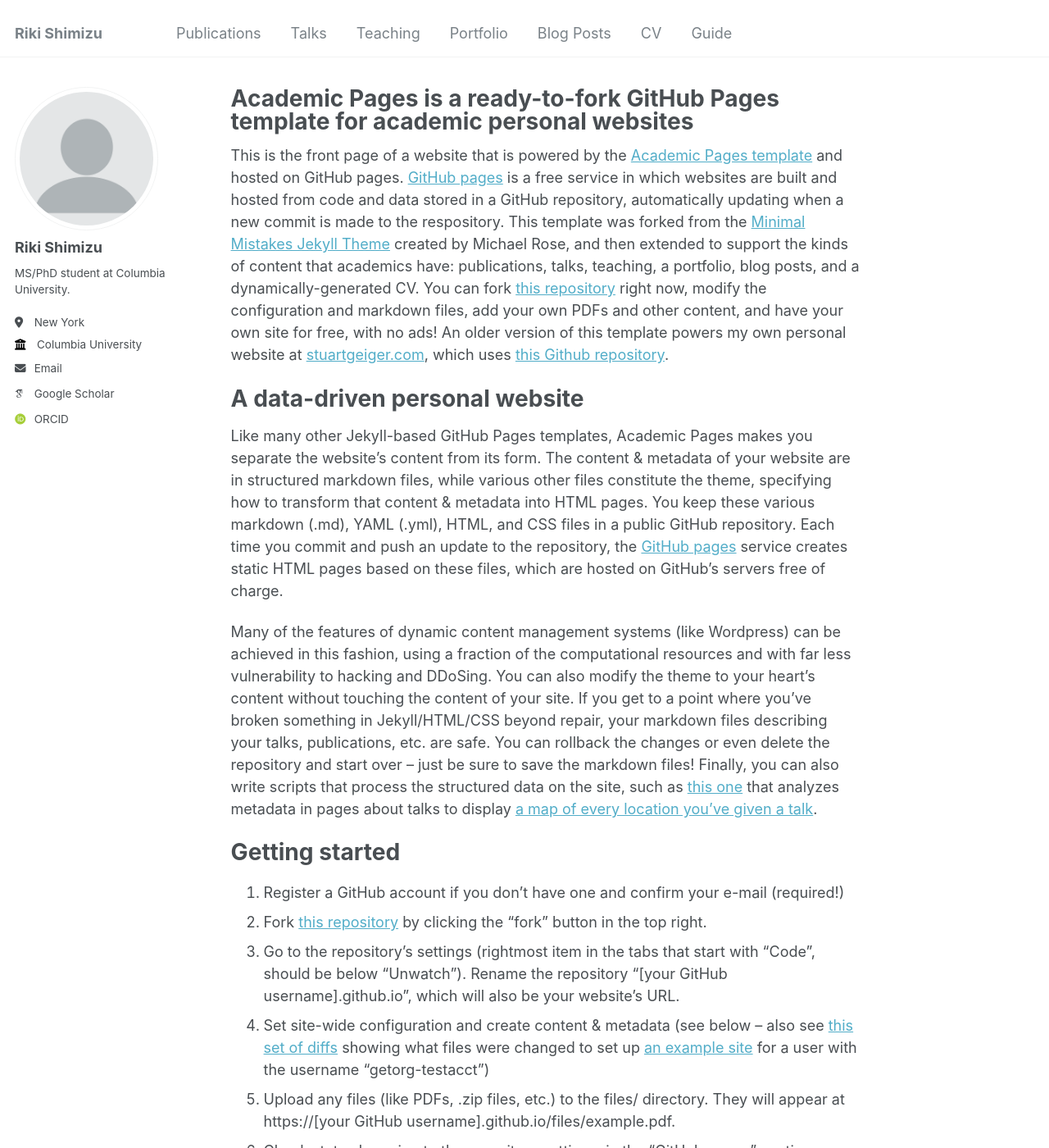
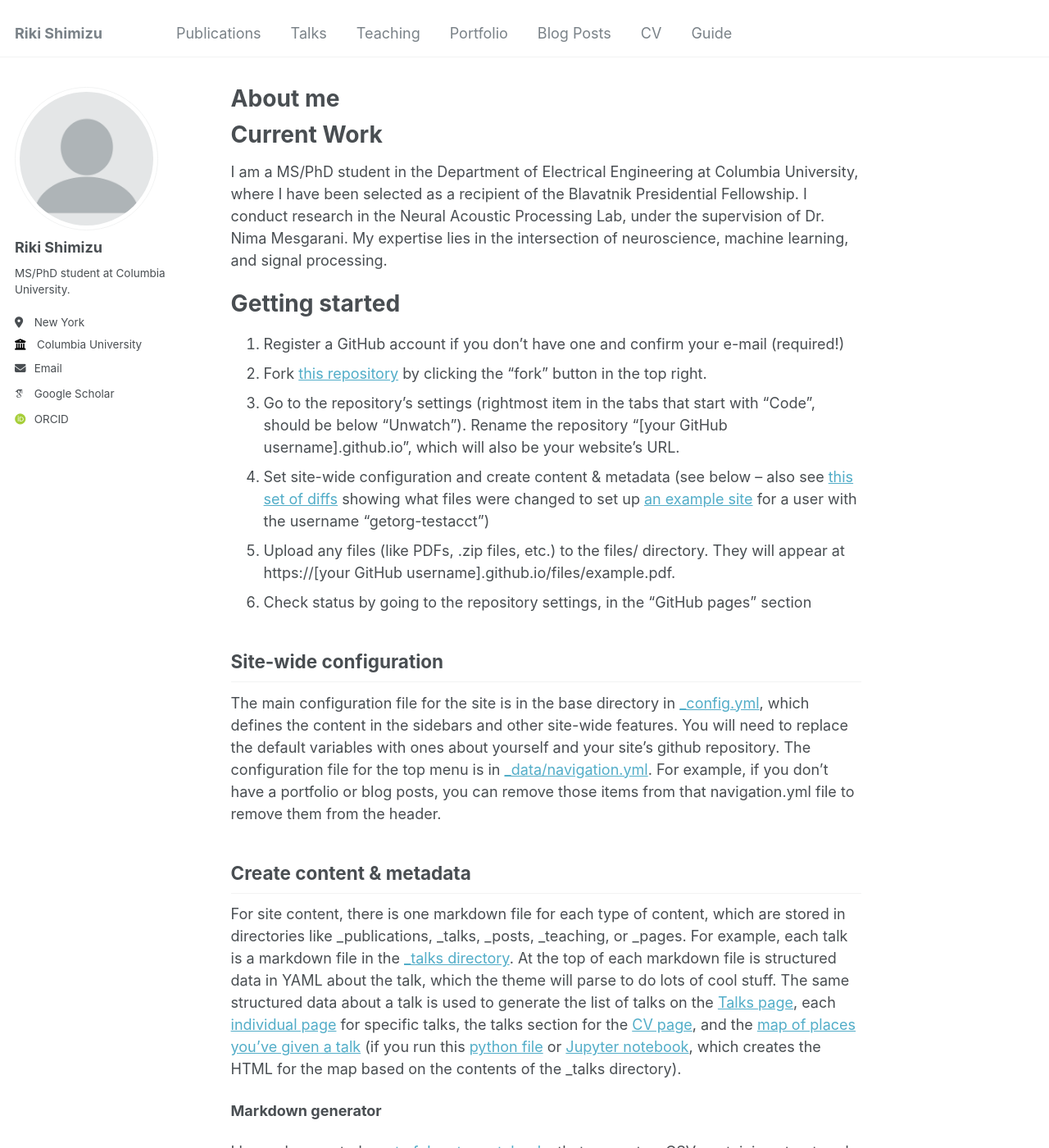
Before and after one commit to rikishimizu/rikishimizu.github.io, a Jekyll site: the page built from _pages/about.md, in a window 1280 px wide and 1400 px high. Shown: the whole window at 82% size. Built offline with Jekyll 4.4.1, drawn with Linux system fonts in a browser that asks for light colours; some web fonts are replaced.

Commit message:
Update about.md

```diff
--- a/_pages/about.md
+++ b/_pages/about.md
@@ -1,19 +1,15 @@
 ---
 permalink: /
-title: "Academic Pages is a ready-to-fork GitHub Pages template for academic personal websites"
+title: "About me"
 author_profile: true
 redirect_from:
   - /about/
   - /about.html
 ---
 
-This is the front page of a website that is powered by the [Academic Pages template](https://github.com/academicpages/academicpages.github.io) and hosted on GitHub pages. [GitHub pages](https://pages.github.com) is a free service in which websites are built and hosted from code and data stored in a GitHub repository, automatically updating when a new commit is made to the respository. This template was forked from the [Minimal Mistakes Jekyll Theme](https://mmistakes.github.io/minimal-mistakes/) created by Michael Rose, and then extended to support the kinds of content that academics have: publications, talks, teaching, a portfolio, blog posts, and a dynamically-generated CV. You can fork [this repository](https://github.com/academicpages/academicpages.github.io) right now, modify the configuration and markdown files, add your own PDFs and other content, and have your own site for free, with no ads! An older version of this template powers my own personal website at [stuartgeiger.com](http://stuartgeiger.com), which uses [this Github repository](https://github.com/staeiou/staeiou.github.io).
-
-A data-driven personal website
+Current Work
 ======
-Like many other Jekyll-based GitHub Pages templates, Academic Pages makes you separate the website's content from its form. The content & metadata of your website are in structured markdown files, while various other files constitute the theme, specifying how to transform that content & metadata into HTML pages. You keep these various markdown (.md), YAML (.yml), HTML, and CSS files in a public GitHub repository. Each time you commit and push an update to the repository, the [GitHub pages](https://pages.github.com/) service creates static HTML pages based on these files, which are hosted on GitHub's servers free of charge.
-
-Many of the features of dynamic content management systems (like Wordpress) can be achieved in this fashion, using a fraction of the computational resources and with far less vulnerability to hacking and DDoSing. You can also modify the theme to your heart's content without touching the content of your site. If you get to a point where you've broken something in Jekyll/HTML/CSS beyond repair, your markdown files describing your talks, publications, etc. are safe. You can rollback the changes or even delete the repository and start over -- just be sure to save the markdown files! Finally, you can also write scripts that process the structured data on the site, such as [this one](https://github.com/academicpages/academicpages.github.io/blob/master/talkmap.ipynb) that analyzes metadata in pages about talks to display [a map of every location you've given a talk](https://academicpages.github.io/talkmap.html).
+I am a MS/PhD student in the Department of Electrical Engineering at Columbia University, where I have been selected as a recipient of the Blavatnik Presidential Fellowship. I conduct research in the Neural Acoustic Processing Lab, under the supervision of Dr. Nima Mesgarani. My expertise lies in the intersection of neuroscience, machine learning, and signal processing.
 
 Getting started
 ======
```
